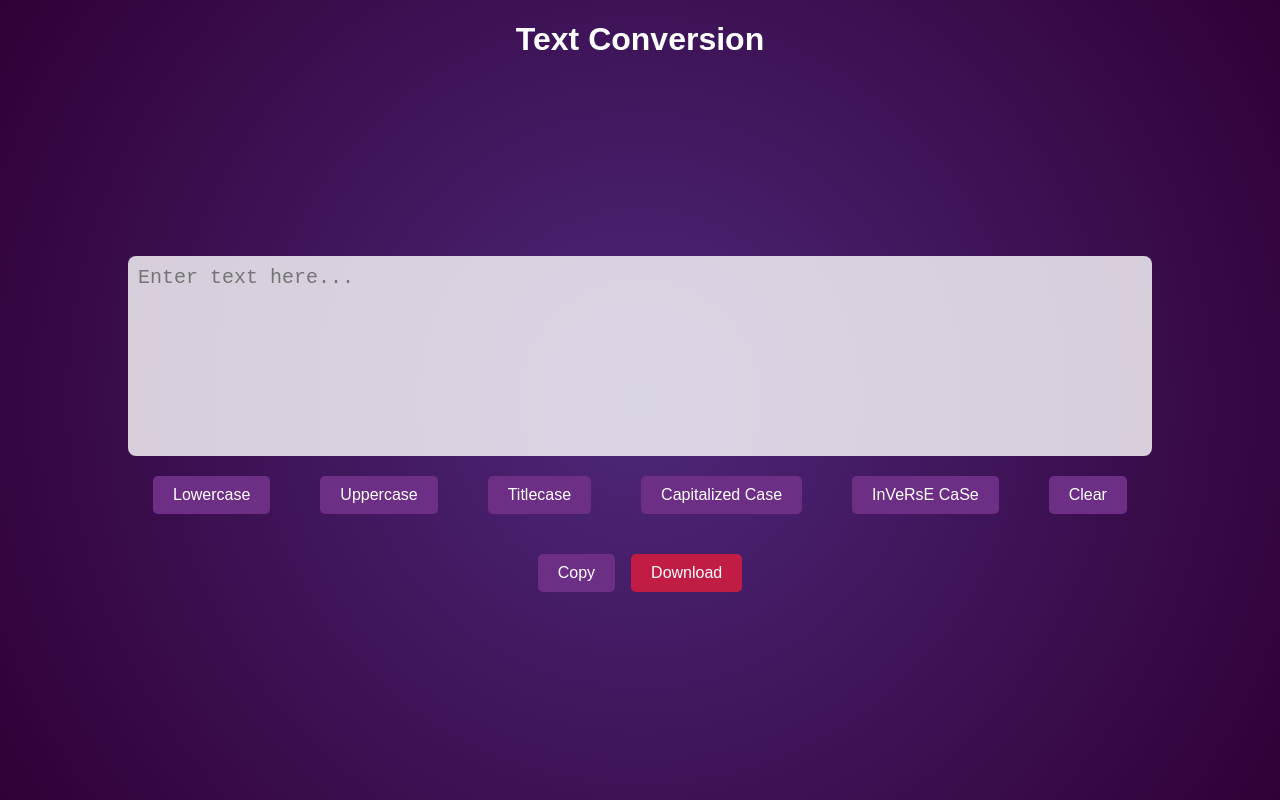
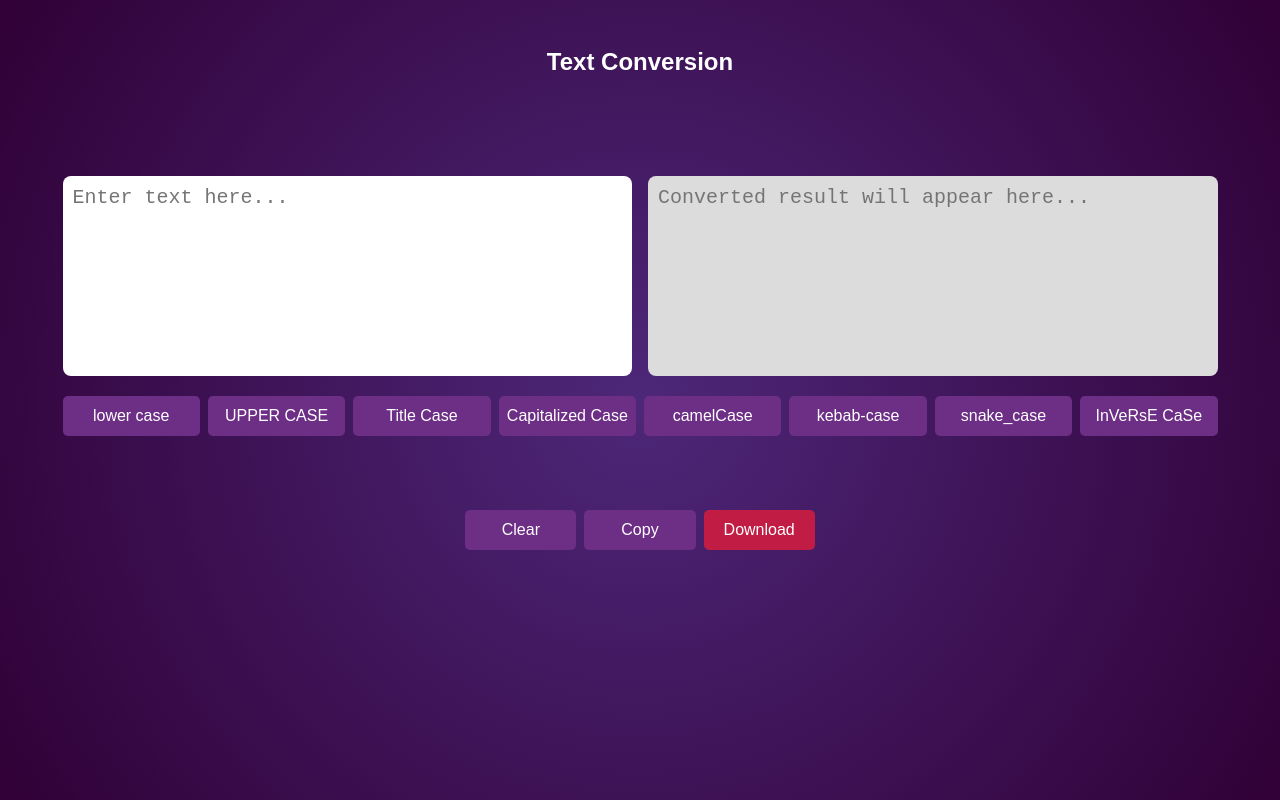
Before and after one commit to haythamIdrees9/ConvertCase, an Angular app: page / in a window 1280 px wide. Built offline with nearby package versions, Linux system fonts and the light colour scheme.

Commit message:
implement in out component

```diff
--- /dev/null
+++ b/src/app/UI/in-out-text-boxes/in-out-text-boxes.component.html
@@ -0,0 +1,7 @@
+<div class="boxes f-col a-between">
+    <textarea [(ngModel)]="userText" (keyup)="onInputChange()"  placeholder="Enter text here..."
+        aria-label="Input Text" aria-describedby="conversionInstructions"></textarea>
+
+    <textarea [(ngModel)]="result"  readonly  placeholder="Converted result will appear here..."  aria-label="result Text"
+        aria-describedby="conversionInstructions"></textarea>
+</div>
--- /dev/null
+++ b/src/app/UI/in-out-text-boxes/in-out-text-boxes.component.scss
@@ -0,0 +1,52 @@
+@import '../../../styles/responsive';
+
+:host {
+    width: 100%;
+}
+
+.boxes {
+    width: 100%;
+
+    textarea {
+        width: 100%;
+        height: 200px;
+        padding: 10px;
+        font-size: 1rem;
+        border: none;
+        background: white;
+        color: black;
+        resize: none;
+        outline: none;
+        margin-bottom: 20px;
+        border-radius: 8px;
+        box-sizing: border-box;
+
+        &:first-child {
+            margin-bottom: 1rem;
+        }
+
+        &:read-only {
+            background-color: #dcdcdc;
+            border-color: #dcdcdc;
+            color: #000000;
+            cursor: default;
+        }
+    }
+
+    @include mobileFirst('xsm'){
+        flex-direction: row;
+        justify-content: space-between;
+        textarea{
+            width: calc(50% - 0.5rem);
+            &:first-child{
+                margin: 0 0 1rem 0;
+            }
+        }
+    }
+    @include mobileFirst('mlg'){
+        textarea{
+            font-size: 1.25rem;
+        }
+    }
+
+}
--- /dev/null
+++ b/src/app/UI/in-out-text-boxes/in-out-text-boxes.component.ts
@@ -0,0 +1,32 @@
+import { Component, EventEmitter, Input, OnInit, Output } from '@angular/core';
+
+@Component({
+  selector: 'app-in-out-text-boxes[result][storedKey]',
+  templateUrl: './in-out-text-boxes.component.html',
+  styleUrls: ['./in-out-text-boxes.component.scss']
+})
+export class InOutTextBoxesComponent implements OnInit {
+  userText:string = '';
+  @Input('result') result:string = '';
+  @Input('storedKey') storedKey:string = '';
+  @Output() onChangeEmitter = new EventEmitter();
+  constructor() { }
+
+  ngOnInit(): void {
+    const savedText = localStorage.getItem(this.storedKey);
+    if (savedText) {
+      this.userText = savedText;
+      this.onChangeEmitter.emit(this.userText)
+    }
+  }
+
+  onInputChange(){
+    localStorage.setItem(this.storedKey, this.userText);
+    this.onChangeEmitter.emit(this.userText)
+  }
+
+  clear(){
+    this.userText = '';
+  }
+
+}
--- a/src/app/app.module.ts
+++ b/src/app/app.module.ts
@@ -4,12 +4,14 @@ import { AppComponent } from './app.component';
 import { TextConverterComponent } from './text-converter/text-converter.component';
 import { FormsModule } from '@angular/forms';
 import { CustomToasterComponent } from './custom-toaster/custom-toaster.component';
+import { InOutTextBoxesComponent } from './UI/in-out-text-boxes/in-out-text-boxes.component';
 
 @NgModule({
   declarations: [
     AppComponent,
     TextConverterComponent,
-    CustomToasterComponent
+    CustomToasterComponent,
+    InOutTextBoxesComponent
   ],
   imports: [
     BrowserModule,
--- a/src/app/text-converter/text-converter.component.html
+++ b/src/app/text-converter/text-converter.component.html
@@ -1,22 +1,29 @@
 <div class="x-container">
     <h1>Text Conversion</h1>
     <div class="container">
-        <textarea [(ngModel)]="text" (keydown)="convertText()" placeholder="Enter text here..."></textarea>
-        <div class="buttons">
-            <button (click)="convertToLowercase()">Lowercase</button>
-            <button (click)="convertToUppercase()">Uppercase</button>
-      <button (click)="convertToTitlecase()">Titlecase</button>
-      <button (click)="convertToCapitalizedCase()">Capitalized Case</button>
-      <button (click)="convertToInverseCase()">InVeRsE CaSe</button>
-      <button class="clear-btn" (click)="clearTextArea()">Clear</button>
-    </div>
-    <div class="result">
+      <label for="inputText" style="display: none;">Enter text here:</label>
+      <app-in-out-text-boxes #boxes [result]="text" [storedKey]="'convertedText'" (onChangeEmitter)="setOriginalText($event)"></app-in-out-text-boxes>
+      <div class="buttons" role="group" aria-labelledby="conversionInstructions">
+        <button (click)="convertToLowercase();executeFn=convertToLowercase">lower case</button>
+        <button (click)="convertToUppercase();executeFn=convertToUppercase">UPPER CASE</button>
+        <button (click)="convertToTitleCase();executeFn=convertToTitleCase">Title Case</button>
+        <button (click)="convertToCapitalizedCase();executeFn=convertToCapitalizedCase">Capitalized Case</button>
+        <button (click)="convertToCamelCase();executeFn=convertToCamelCase">camelCase</button>
+        <button (click)="textToKebabCase();executeFn=textToKebabCase">kebab-case</button>
+        <button (click)="convertToSnakeCase();executeFn=convertToSnakeCase">snake_case</button>
+        <button (click)="convertToInverseCase();executeFn=convertToInverseCase">InVeRsE CaSe</button>
+      </div>
+      <div class="result">
+        <button class="clear-btn" (click)="clearTextArea();boxes.clear()">Clear</button>
         <button class="copy-btn" (click)="copyText()">Copy</button>
         <button class="download-btn" (click)="downloadText()">Download</button>
+      </div>
     </div>
-</div>
-<div></div>
-</div>
+  </div>
 
-<!-- Your existing HTML code -->
-<app-custom-toaster *ngIf="toasterMessage" [message]="toasterMessage" [type]="toasterType" ></app-custom-toaster>
+  <!-- Your existing HTML code -->
+  <app-custom-toaster
+    *ngIf="toasterMessage"
+    [message]="toasterMessage"
+    [type]="'success'"
+  ></app-custom-toaster>
--- a/src/app/text-converter/text-converter.component.scss
+++ b/src/app/text-converter/text-converter.component.scss
@@ -1,13 +1,23 @@
-.x-container{
+@import '../../styles/responsive';
+
+.x-container {
   background: radial-gradient(circle, #4d2779, #300036);
   color: #ffffff;
-    display: flex;
-    align-items: center;
-    flex-direction: column;
-    justify-content: space-between;
   box-sizing: border-box;
   min-height: 100vh;
   padding-bottom: 2rem;
+  padding: 3rem 1rem;
+  display: flex;
+  flex-direction: column;
+  align-items: center;
+
+  h1 {
+    width: 100%;
+    text-align: center;
+    font-size: 1.5rem;
+    margin-bottom: 20px;
+    margin-top: 0;
+  }
 
   .container {
     display: flex;
@@ -18,40 +28,27 @@
     width: 100%;
 
 
-    h1 {
-      font-size: 2.5rem;
-      margin-bottom: 20px;
+
+
+    .buttons {
+      display: grid;
+      grid-template-columns: repeat(2, 1fr);
+      column-gap: 0.5rem;
+      row-gap: 0.5rem;
+      width: 100%;
+      font-size: 12px;
     }
 
-    textarea {
-      width: 80%;
-      height: 200px;
-      padding: 10px;
-      font-size: 1.25rem;
-      border: none;
-      background: rgba(255, 255, 255, 0.8);
-      color: black;
-      resize: none;
-      outline: none;
-      margin-bottom: 20px;
-      border-radius: 8px;
-      box-sizing: border-box;
-    }
-
-    .buttons {
-      display: flex;
-      justify-content: space-around;
-      width: 80%;
-    }
     button {
-        padding: 10px 20px;
+      padding: 6px;
       background-color: #6d2e86;
       color: #ffffff;
       border: none;
       cursor: pointer;
-        font-size: 16px;
       border-radius: 5px;
       position: relative;
+      height: 40px;
+
       &:hover {
         background: linear-gradient(to right, #6d2e86, #c11c44);
       }
@@ -62,30 +59,16 @@
 
 
     }
+
     .result {
-      margin-top: 30px;
+      margin-top: 2rem;
       text-align: center;
+      display: grid;
+      grid-template-columns: 1fr;
+      column-gap: 8px;
+      max-width: 436px;
 
-      h2 {
-        font-size: 1.8rem;
-        margin-bottom: 10px;
-      }
-
-      .clear-btn {
-        padding: 10px 20px;
-        background-color: #8a2fb0;
-        color: #ffffff;
-        border: none;
-        cursor: pointer;
-        font-size: 16px;
-
-        &:hover {
-          background-color: #5c1a74;
-        }
-      }
-
-      .copy-btn,
-      .download-btn {
+      button {
         padding: 10px 20px;
         color: #ffffff;
         border: none;
@@ -93,6 +76,7 @@
         font-size: 16px;
         margin-top: 10px;
         border-radius: 5px;
+        max-width: 140px;
 
         &:hover {
           background-color: darken(#b43391, 15%);
@@ -102,11 +86,8 @@
           transform: scale(0.95);
         }
 
-        transition: background-color 0.2s, transform 0.2s;
-      }
-
-      .copy-btn {
-        margin-right: 1rem;
+        transition: background-color 0.2s,
+        transform 0.2s;
       }
 
       .download-btn {
@@ -118,41 +99,51 @@
       }
     }
 
-    @media (max-width: 850px) {
-      textarea {
-        width: 90%;
   }
 
-      .buttons {
-        flex-direction: column;
-        width: 90%;
+  @include mobileFirst('xsm') {
+    .container {
+      margin-top: 3rem;
+
+      .result {
+        grid-template-columns: 1fr 1fr 1fr;
 
         button {
-          margin-bottom: 10px;
+          height: 40px;
         }
       }
 
-      .result {
-        h2 {
-          font-size: 1.5rem;
-        }
-
-        .clear-btn,
-        .copy-btn,
-        .download-btn {
-          width: 100%;
+      button {
+        font-size: 1rem;
       }
     }
   }
 
-    @media (max-width: 320px) {
-      h1 {
-        font-size: 2rem;
+  @include mobileFirst('sm') {
+    .container {
+      margin-top: 5rem;
+      max-width: 700px;
+
+      .buttons {
+        grid-template-columns: repeat(4, 1fr);
       }
 
-      textarea {
-        width: 95%;
+      .result {
+        margin-top: 4rem;
+      }
+    }
+
+    @include mobileFirst('mlg') {
+      .container {
+        margin-top: 5rem;
+        max-width: unset;
+        max-width: 1155px;
+
+        .buttons {
+          grid-template-columns: repeat(8, 1fr);
         }
       }
     }
+
   }
+}
--- a/src/app/text-converter/text-converter.component.ts
+++ b/src/app/text-converter/text-converter.component.ts
@@ -1,4 +1,5 @@
 import { Component, OnDestroy, OnInit } from '@angular/core';
+import { minorWords } from '../utils/words';
 
 @Component({
   selector: 'app-text-converter',
@@ -8,51 +9,31 @@ import { Component, OnDestroy, OnInit } from '@angular/core';
 export class TextConverterComponent implements OnInit {
   text: string = '';
   toasterMessage: string = '';
-  toasterType: 'success' | 'error' | 'info' | 'warning' = 'success';
+
+  originalText = '';
+  executeFn = () => {};
   constructor() { }
 
   ngOnInit(): void {
-    const savedText = localStorage.getItem('convertedText');
-    console.log('savedText', savedText);
 
-    if (savedText) {
-      this.text = savedText;
-    }
+  }
+
+  setOriginalText(text: string) {
+    this.originalText = text;
+    this.executeFn()
   }
 
   convertToLowercase() {
-    this.text = this.text.toLowerCase();
-    this.convertText();
+    this.text = this.originalText.toLowerCase();
   }
 
   convertToUppercase() {
-    this.text = this.text.toUpperCase();
-    this.convertText();
+    this.text = this.originalText.toUpperCase();
   }
 
-  convertToTitlecase() {
-    this.text = this.text.toLowerCase();
-    const minorWords = [
-      'a',
-      'an',
-      'and',
-      'as',
-      'at',
-      'but',
-      'by',
-      'for',
-      'in',
-      'nor',
-      'of',
-      'on',
-      'or',
-      'so',
-      'the',
-      'to',
-      'up',
-      'yet',
-    ];
-    this.text = this.text.replace(/(^|\n).+?($|\n)/g, (match) => {
+  convertToTitleCase() {
+    this.text = this.originalText.toLowerCase();
+    this.text = this.originalText.replace(/(^|\n).+?($|\n)/g, (match) => {
       return match.replace(/\b\w+/g, (word) => {
         if (
           !minorWords.includes(word.toLowerCase()) ||
@@ -64,17 +45,16 @@ export class TextConverterComponent implements OnInit {
         }
       });
     });
-    this.convertText();
+
   }
 
   convertToCapitalizedCase() {
-    this.text = this.text.toLowerCase();
+    this.text = this.originalText.toLowerCase();
     this.text = this.text.replace(/\b\w/g, (txt) => txt.toUpperCase());
-    this.convertText();
   }
 
   convertToInverseCase() {
-    this.text = this.text
+    this.text = this.originalText
       .split('')
       .map((char) => {
         if (char === char.toUpperCase()) {
@@ -86,34 +66,55 @@ export class TextConverterComponent implements OnInit {
         }
       })
       .join('');
-    this.convertText();
   }
+
+
+  textToKebabCase() {
+    this.text = this.originalText.replace(/[^a-zA-Z0-9]+/g, '-').toLowerCase();
+  }
+
+  convertToCamelCase() {
+    this.text = this.originalText.replace(/(?:^\w|[A-Z]|\b\w)/g, function (letter, index) {
+      return index === 0 ? letter.toLowerCase() : letter.toUpperCase();
+    }).replace(/\s+/g, '');
+  }
+
+  convertToSnakeCase() {
+    this.text = this.originalText.replace(/\s+/g, '_').toLowerCase();
+  }
+
+
+  removeSpaces() {
+    this.text = this.originalText.replace(/\s/g, '');
+  }
+
+  reverseText() {
+    this.text = this.originalText.split('').reverse().join('');
+  }
+
+
 
   clearTextArea() {
     this.text = '';
+    this.originalText = ''
   }
 
   copyText() {
     const textarea = document.createElement('textarea');
-    textarea.textContent = this.text;
+    textarea.textContent = this.originalText;
     document.body.appendChild(textarea);
     textarea.select();
     document.execCommand('copy');
     document.body.removeChild(textarea);
     this.toasterMessage = 'Converted text copied to clipboard!';
-    this.toasterType = 'success';
-
     // Clear the toaster message after 3 seconds
     setTimeout(() => {
       this.clearToasterMessage();
     }, 3000);
-
-    // alert('Converted text copied to clipboard!');
   }
 
   clearToasterMessage() {
     this.toasterMessage = '';
-    this.toasterType = 'success';
   }
 
   downloadText() {
@@ -128,7 +129,4 @@ export class TextConverterComponent implements OnInit {
     window.URL.revokeObjectURL(url);
   }
 
-  convertText() {
-    localStorage.setItem('convertedText', this.text);
-  }
 }
--- /dev/null
+++ b/src/app/utils/words.ts
@@ -0,0 +1,20 @@
+export const minorWords = [
+    'a',
+    'an',
+    'and',
+    'as',
+    'at',
+    'but',
+    'by',
+    'for',
+    'in',
+    'nor',
+    'of',
+    'on',
+    'or',
+    'so',
+    'the',
+    'to',
+    'up',
+    'yet',
+  ];
--- a/src/styles.scss
+++ b/src/styles.scss
@@ -1,3 +1,4 @@
+@import '/src/styles/flex';
 body{
     margin: 0;
     padding: 0;
--- /dev/null
+++ b/src/styles/flex.scss
@@ -0,0 +1,21 @@
+.f-row{
+    display: flex;
+}
+
+.f-col{
+    display: flex;
+    flex-direction: column;
+}
+
+
+.a-center{
+    align-items: center;
+}
+
+.j-center{
+    justify-content: center;
+}
+
+.j-between{
+    justify-content: space-between;
+}
--- /dev/null
+++ b/src/styles/responsive.scss
@@ -0,0 +1,16 @@
+$breakpoints:(
+    xsm:400px,
+    sm:600px,
+    md:768px,
+    xmd:900px,
+    lg:1024px,
+    mlg:1200px,
+    xl:1400px,
+    xxl:1800px,
+);
+
+@mixin mobileFirst($breakpoint){
+    @media screen and (min-width: map-get($breakpoints,$breakpoint)) {
+        @content;
+    }
+}
```
Also changed, not shown: src/styles/mixins.scss (added, +18 -0 lines), 1 other file (tests, documents, lock files or other folders). Lines whose indentation alone changed are shown as unchanged.
